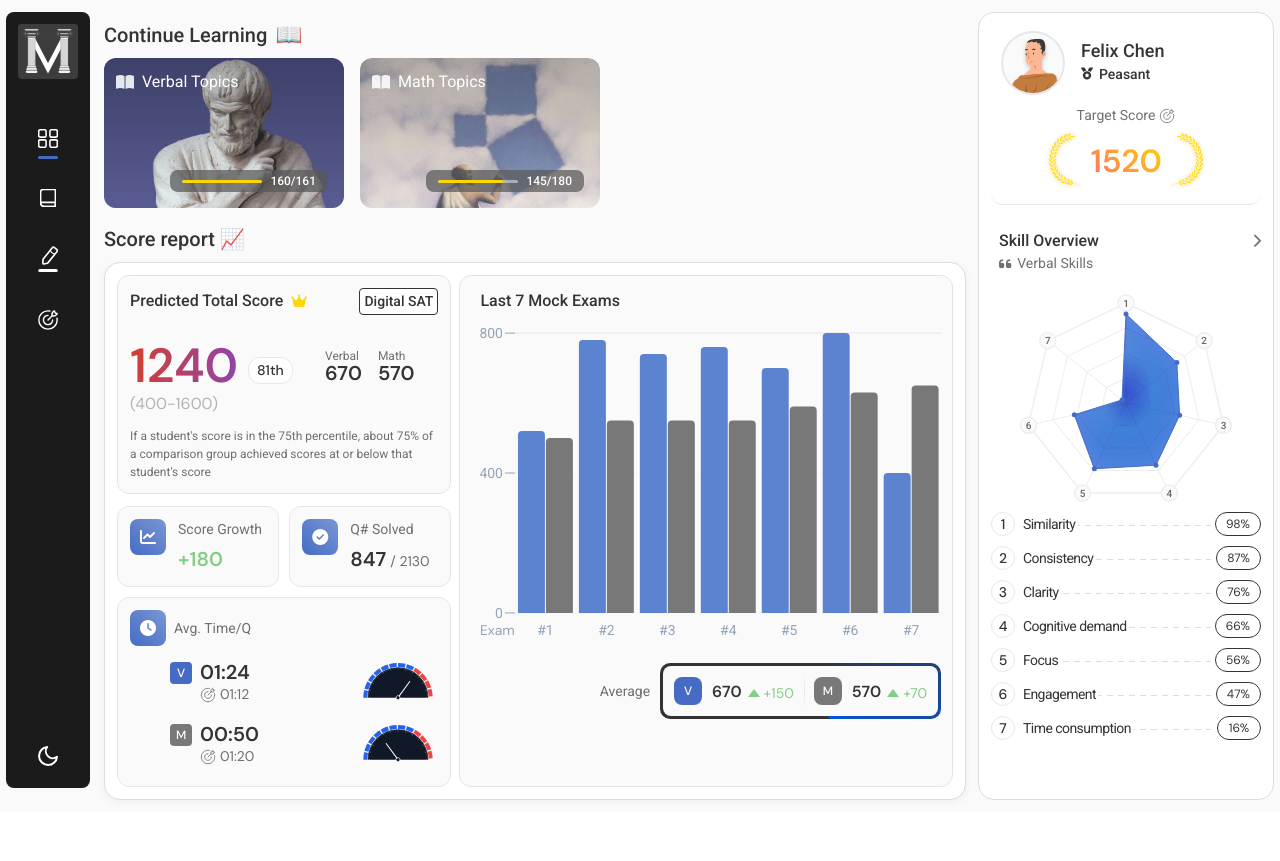
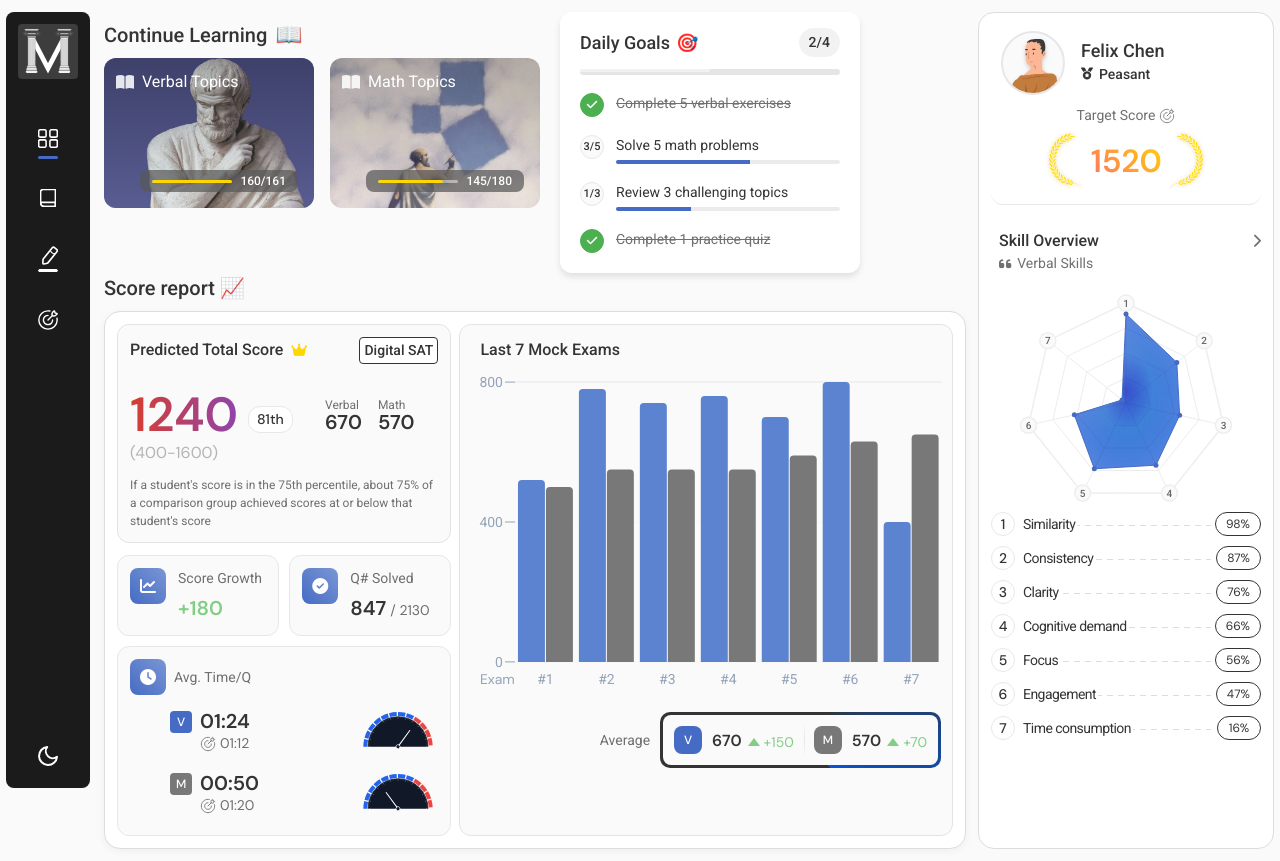
Before and after one commit to Orujhimaru/max_odyssey, a React (Vite) app: page /dashboard in a window 1280 px wide. Before the commit the page ends 812 px from the top, so only its background shows below. Built offline with nearby package versions, Linux system fonts and the light colour scheme; sample sign-in values are in the browser's storage; a web font is replaced by a local one.

Commit message:
design: daily tasks

```diff
--- a/src/components/ContinueLearning/ContinueLearning.css
+++ b/src/components/ContinueLearning/ContinueLearning.css
@@ -20,7 +20,7 @@
   width: 100%;
   /* flex: 1; */
   display: flex;
-  flex-wrap: wrap;
+  /* flex-wrap: wrap; */
   /* grid-template-columns: repeat(2, 1fr); */
   gap: 16px;
 }
--- /dev/null
+++ b/src/components/WeeklyTasks/WeeklyTasks.css
@@ -0,0 +1,401 @@
+.weekly-tasks {
+  background-color: var(--bg-primary);
+  border-radius: 12px;
+  padding: 20px;
+  box-shadow: 0 4px 6px rgba(0, 0, 0, 0.1);
+  margin-bottom: 24px;
+  width: 100%;
+}
+
+.weekly-tasks-header {
+  display: flex;
+  justify-content: space-between;
+  align-items: center;
+  margin-bottom: 16px;
+}
+
+.weekly-tasks-header h2 {
+  font-size: 20px;
+  font-weight: 600;
+  color: var(--text-primary);
+  margin: 0;
+  display: flex;
+  align-items: center;
+  gap: 8px;
+}
+
+.add-task-button {
+  background-color: var(--verbal-color);
+  color: white;
+  border: none;
+  border-radius: 6px;
+  padding: 8px 12px;
+  font-size: 14px;
+  font-weight: 500;
+  cursor: pointer;
+  display: flex;
+  align-items: center;
+  gap: 6px;
+  transition: background-color 0.2s;
+}
+
+.add-task-button:hover {
+  background-color: #3a5bb8;
+}
+
+.tasks-container {
+  display: flex;
+  flex-direction: column;
+  gap: 12px;
+}
+
+.task-item {
+  display: flex;
+  align-items: center;
+  gap: 16px;
+  background-color: var(--bg-secondary);
+  border-radius: 8px;
+  padding: 16px;
+  transition: transform 0.2s, box-shadow 0.2s, background-color 0.2s;
+  border-left: 4px solid transparent;
+  position: relative;
+  overflow: hidden;
+}
+
+.task-item::before {
+  content: "";
+  position: absolute;
+  top: 0;
+  left: 0;
+  width: 4px;
+  height: 100%;
+  background-color: transparent;
+  transition: transform 0.3s ease;
+}
+
+.task-item:hover {
+  transform: translateY(-2px);
+  box-shadow: 0 4px 12px rgba(0, 0, 0, 0.15);
+  background-color: var(--bg-hover);
+}
+
+.task-verbal {
+  border-left-color: var(--verbal-color);
+}
+
+.task-verbal::before {
+  background-color: var(--verbal-color);
+}
+
+.task-math {
+  border-left-color: var(--math-color);
+}
+
+.task-math::before {
+  background-color: var(--math-color);
+}
+
+.task-mixed {
+  border-left-color: #9c27b0;
+}
+
+.task-mixed::before {
+  background-color: #9c27b0;
+}
+
+.task-item:hover::before {
+  transform: scaleY(1.5);
+}
+
+.task-status {
+  font-size: 20px;
+  display: flex;
+  align-items: center;
+  justify-content: center;
+}
+
+.task-completed {
+  color: #4caf50;
+}
+
+.task-in-progress {
+  color: #ff9800;
+}
+
+.task-not-started {
+  color: var(--text-secondary);
+}
+
+.task-content {
+  flex: 1;
+}
+
+.task-title {
+  font-size: 16px;
+  font-weight: 500;
+  color: var(--text-primary);
+  margin: 0 0 6px 0;
+}
+
+.task-meta {
+  display: flex;
+  align-items: center;
+  justify-content: space-between;
+  font-size: 13px;
+  color: var(--text-secondary);
+}
+
+.task-category {
+  background-color: rgba(0, 0, 0, 0.05);
+  padding: 3px 8px;
+  border-radius: 4px;
+  font-weight: 500;
+}
+
+.task-due {
+  font-weight: 500;
+}
+
+.weekly-tasks-footer {
+  margin-top: 16px;
+  padding-top: 16px;
+  border-top: 1px solid var(--border-color);
+}
+
+.tasks-legend {
+  display: flex;
+  gap: 16px;
+  justify-content: center;
+}
+
+.legend-item {
+  display: flex;
+  align-items: center;
+  gap: 6px;
+  font-size: 12px;
+  color: var(--text-secondary);
+}
+
+@media (max-width: 768px) {
+  .weekly-tasks-header {
+    flex-direction: column;
+    align-items: flex-start;
+    gap: 12px;
+  }
+
+  .add-task-button {
+    align-self: flex-end;
+  }
+
+  .tasks-legend {
+    flex-wrap: wrap;
+  }
+}
+
+.add-task-form {
+  background-color: var(--bg-secondary);
+  border-radius: 8px;
+  padding: 16px;
+  margin-bottom: 16px;
+  border: 1px solid var(--border-color);
+}
+
+.task-input {
+  width: 100%;
+  padding: 10px 12px;
+  font-size: 14px;
+  border: 1px solid var(--border-color);
+  border-radius: 6px;
+  margin-bottom: 12px;
+  background-color: var(--bg-primary);
+  color: var(--text-primary);
+}
+
+.task-form-row {
+  display: flex;
+  gap: 12px;
+}
+
+.task-select {
+  flex: 1;
+  padding: 8px 12px;
+  font-size: 14px;
+  border: 1px solid var(--border-color);
+  border-radius: 6px;
+  background-color: var(--bg-primary);
+  color: var(--text-primary);
+}
+
+.task-add-button {
+  background-color: var(--verbal-color);
+  color: white;
+  border: none;
+  border-radius: 6px;
+  padding: 8px 16px;
+  font-size: 14px;
+  font-weight: 500;
+  cursor: pointer;
+  transition: background-color 0.2s;
+}
+
+.task-add-button:hover {
+  background-color: #3a5bb8;
+}
+
+.task-status {
+  font-size: 20px;
+  display: flex;
+  align-items: center;
+  justify-content: center;
+  cursor: pointer;
+  transition: transform 0.2s;
+  width: 30px;
+  height: 30px;
+  border-radius: 50%;
+}
+
+.task-status:hover {
+  transform: scale(1.2);
+  background-color: rgba(0, 0, 0, 0.05);
+}
+
+.daily-tasks {
+  background-color: var(--bg-primary);
+  border-radius: 12px;
+  padding: 16px 20px;
+  box-shadow: 0 4px 6px rgba(0, 0, 0, 0.1);
+  width: 100%;
+  height: 100%;
+  display: flex;
+  flex-direction: column;
+  justify-content: center;
+  margin-top: 0;
+  margin-bottom: 0;
+  max-width: 300px;
+}
+
+.daily-tasks-header {
+  display: flex;
+  justify-content: space-between;
+  align-items: center;
+  margin-bottom: 12px;
+}
+
+.daily-tasks-header h2 {
+  font-size: 18px;
+  font-weight: 600;
+  color: var(--text-primary);
+  margin: 0;
+  display: flex;
+  align-items: center;
+  gap: 6px;
+}
+
+.progress-percentage {
+  font-size: 14px;
+  font-weight: 600;
+  color: var(--text-primary);
+  background-color: rgba(0, 0, 0, 0.05);
+  padding: 4px 10px;
+  border-radius: 20px;
+}
+
+.progress-bar-container {
+  width: 100%;
+  height: 6px;
+  background-color: rgba(0, 0, 0, 0.1);
+  border-radius: 3px;
+  margin-bottom: 14px;
+  overflow: hidden;
+}
+
+.progress-bar-tasks {
+  height: 100%;
+  background: linear-gradient(90deg, var(--verbal-color), var(--math-color));
+  border-radius: 3px;
+  transition: width 0.3s ease;
+}
+
+.task-list {
+  list-style: none;
+  padding: 0;
+  margin: 0;
+  display: flex;
+  flex-direction: column;
+  gap: 10px;
+}
+
+.task-item-simple {
+  display: flex;
+  align-items: flex-start;
+  padding: 4px 0;
+}
+
+.task-status-indicator {
+  width: 24px;
+  height: 24px;
+  border-radius: 50%;
+  display: flex;
+  align-items: center;
+  justify-content: center;
+  margin-right: 12px;
+  background-color: var(--bg-secondary);
+  border: 1px solid var(--border-color);
+  font-size: 12px;
+  flex-shrink: 0;
+}
+
+.task-status-indicator.completed {
+  background-color: #4caf50;
+  color: white;
+  border-color: #4caf50;
+}
+
+.task-progress {
+  font-size: 11px;
+  font-weight: 600;
+  color: var(--text-secondary);
+}
+
+.task-details {
+  flex: 1;
+  display: flex;
+  flex-direction: column;
+  gap: 4px;
+}
+
+.task-text {
+  font-size: 14px;
+  color: var(--text-primary);
+  transition: all 0.2s;
+}
+
+.task-text.completed {
+  text-decoration: line-through;
+  color: var(--text-secondary);
+  opacity: 0.7;
+}
+
+.task-progress-bar {
+  height: 4px;
+  width: 100%;
+  background-color: rgba(0, 0, 0, 0.08);
+  border-radius: 2px;
+  overflow: hidden;
+}
+
+.task-progress-fill {
+  height: 100%;
+  background-color: var(--verbal-color);
+  transition: width 0.3s ease;
+}
+
+@media (max-width: 768px) {
+  .daily-tasks {
+    padding: 12px;
+  }
+
+  .daily-tasks-header h2 {
+    font-size: 16px;
+  }
+}
--- /dev/null
+++ b/src/components/WeeklyTasks/WeeklyTasks.jsx
@@ -0,0 +1,101 @@
+import React from "react";
+import "./WeeklyTasks.css";
+
+const WeeklyTasks = () => {
+  // Sample tasks that would be tracked and completed automatically by the system
+  const dailyTasks = [
+    {
+      id: 1,
+      text: "Complete 5 verbal exercises",
+      completed: true,
+      progress: { current: 5, total: 5 },
+    },
+    {
+      id: 2,
+      text: "Solve 5 math problems",
+      completed: false,
+      progress: { current: 3, total: 5 },
+    },
+    {
+      id: 3,
+      text: "Review 3 challenging topics",
+      completed: false,
+      progress: { current: 1, total: 3 },
+    },
+    {
+      id: 4,
+      text: "Complete 1 practice quiz",
+      completed: true,
+      progress: { current: 1, total: 1 },
+    },
+  ];
+
+  // Calculate progress percentage
+  const completedTasks = dailyTasks.filter((task) => task.completed).length;
+  const totalTasks = dailyTasks.length;
+  const progressPercentage = (completedTasks / totalTasks) * 100;
+
+  return (
+    <div className="daily-tasks">
+      <div className="daily-tasks-header">
+        <h2>
+          Daily Goals{" "}
+          <span role="img" aria-label="target">
+            🎯
+          </span>
+        </h2>
+        <div className="progress-percentage">
+          {completedTasks}/{totalTasks}
+        </div>
+      </div>
+
+      <div className="progress-bar-container">
+        <div
+          className="progress-bar"
+          style={{ width: `${progressPercentage}%` }}
+        ></div>
+      </div>
+
+      <ul className="task-list">
+        {dailyTasks.map((task) => (
+          <li key={task.id} className="task-item-simple">
+            <div
+              className={`task-status-indicator ${
+                task.completed ? "completed" : ""
+              }`}
+            >
+              {task.completed ? (
+                <i className="fas fa-check"></i>
+              ) : (
+                <span className="task-progress">
+                  {task.progress.current}/{task.progress.total}
+                </span>
+              )}
+            </div>
+            <div className="task-details">
+              <span
+                className={`task-text ${task.completed ? "completed" : ""}`}
+              >
+                {task.text}
+              </span>
+              {!task.completed && task.progress.current > 0 && (
+                <div className="task-progress-bar">
+                  <div
+                    className="task-progress-fill"
+                    style={{
+                      width: `${
+                        (task.progress.current / task.progress.total) * 100
+                      }%`,
+                    }}
+                  ></div>
+                </div>
+              )}
+            </div>
+          </li>
+        ))}
+      </ul>
+    </div>
+  );
+};
+
+export default WeeklyTasks;
--- a/src/pages/DashboardPage/Dashboard.css
+++ b/src/pages/DashboardPage/Dashboard.css
@@ -86,3 +86,20 @@
   padding: 24px;
   box-shadow: 0 4px 8px var(--box-shadow);
 }
+
+.top-row {
+  display: flex;
+  gap: 20px;
+  width: 100%;
+}
+
+/* .top-row > * {
+  flex: 1;
+} */
+
+@media (max-width: 1200px) {
+  .top-row {
+    flex-direction: column;
+    gap: 10px;
+  }
+}
--- a/src/pages/DashboardPage/Dashboard.jsx
+++ b/src/pages/DashboardPage/Dashboard.jsx
@@ -4,13 +4,17 @@ import ScoreColumnGraph from "../../components/ScoreColumnComponent/ScoreColumnG
 import { coursesProgress } from "../../data/courseProgress";
 import ContinueLearning from "../../components/ContinueLearning/ContinueLearning";
 import ProfileSection from "../../components/ProfileSection/ProfileSection";
+import WeeklyTasks from "../../components/WeeklyTasks/WeeklyTasks";
 import "./Dashboard.css";
 
 const Dashboard = () => {
   return (
     <div className="dashboard">
       <div className="dashboard-left">
-        <ContinueLearning courses={coursesProgress} />
+        <div className="top-row">
+          <ContinueLearning courses={coursesProgress} />
+          <WeeklyTasks />
+        </div>
         <ScoreColumnGraph />
       </div>
       <div className="dashboard-right">
```
